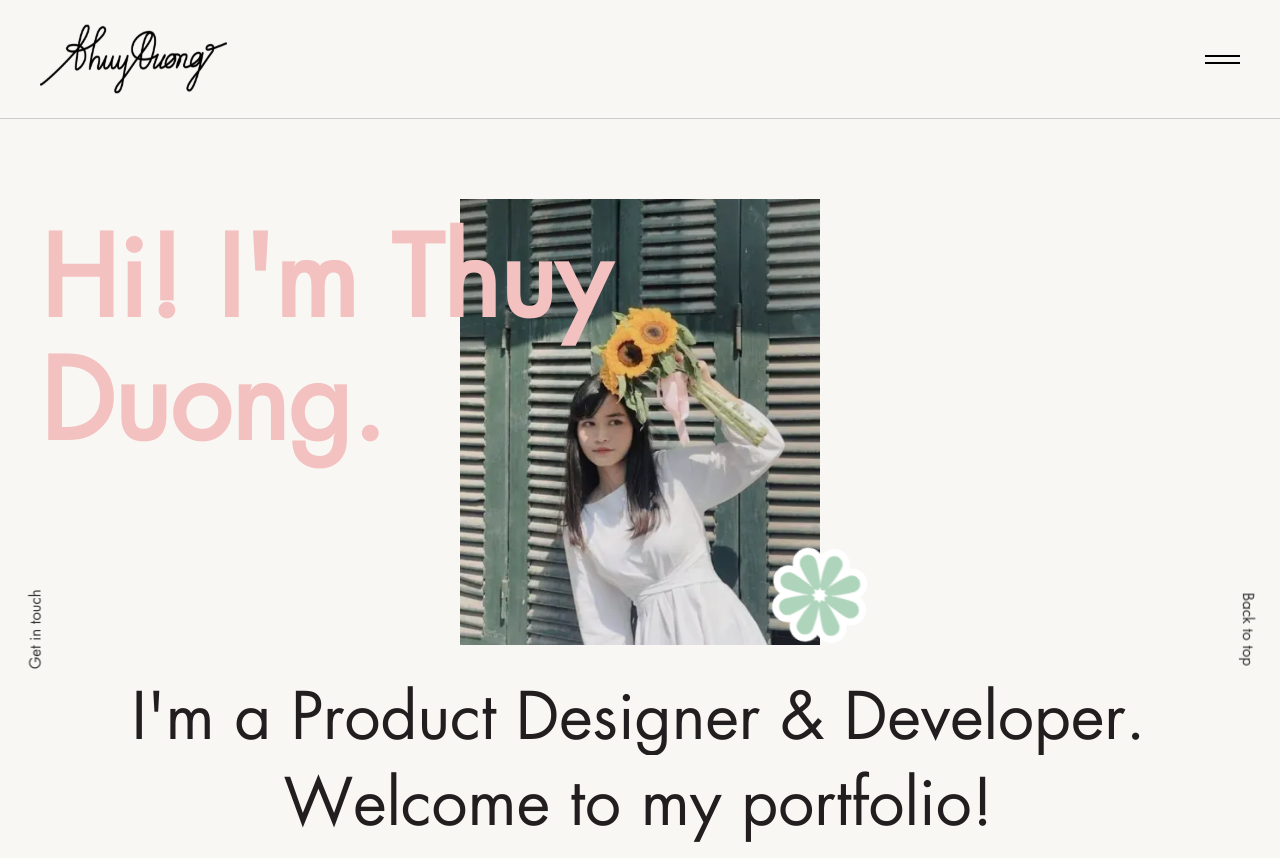
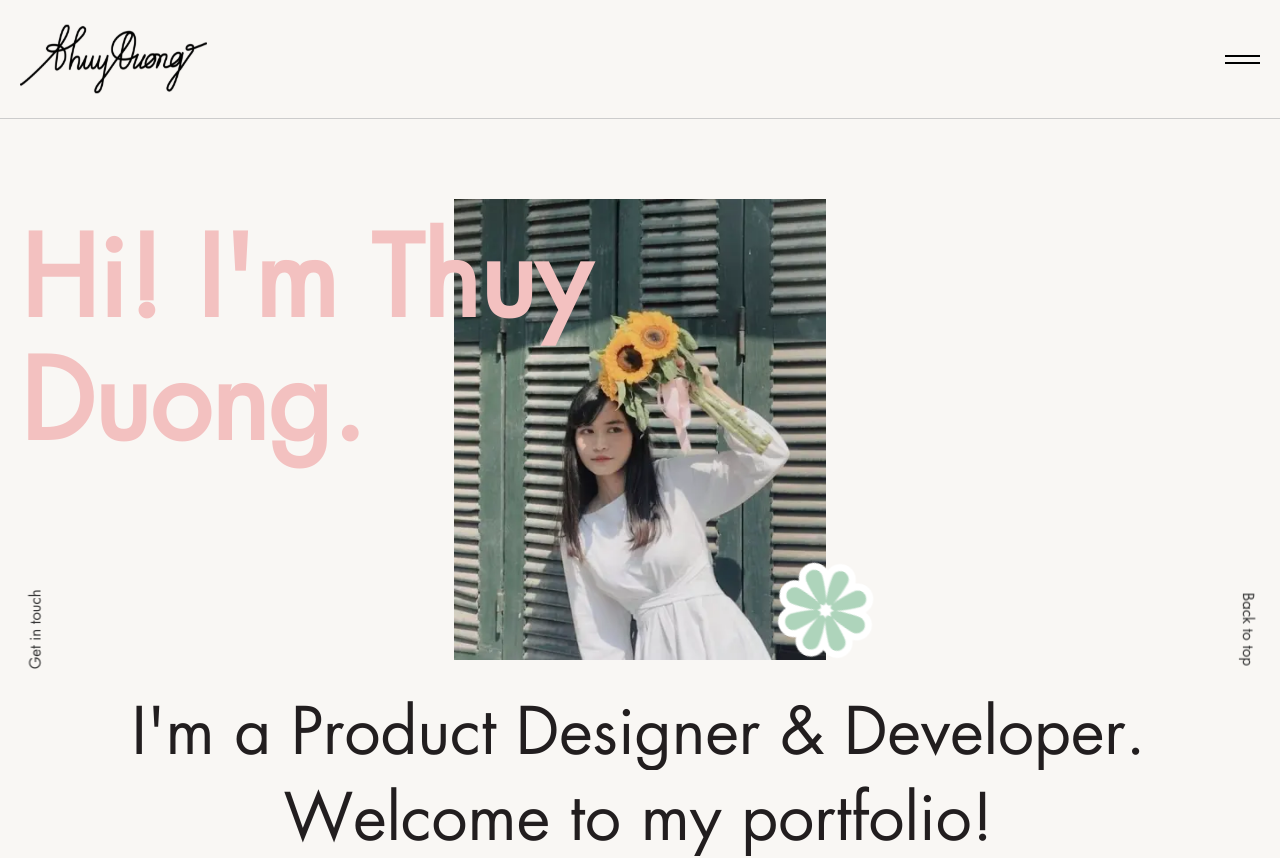
Before and after one commit to Nthuyduong/nthuyduong.github.io, a React (Create React App) app: page /about in a window 1280 px wide. Shown: the top 858 px of the page. Built offline with nearby package versions, Linux system fonts and the light colour scheme.

Commit message:
blender skill

```diff
--- a/src/pages/about.js
+++ b/src/pages/about.js
@@ -8,7 +8,7 @@ const About = () => {
   const skills = [
     {
       title: 'Design Tools',
-      skills: ['Figma/Adobe XD', 'Adobe Illustrator', 'Adobe Photoshop', 'Adobe Indesign', 'Shopify', 'Wordpress']
+      skills: ['Figma/Adobe XD', 'Blender','Adobe Illustrator', 'Adobe Photoshop', 'Adobe Indesign', 'Shopify', 'Wordpress']
     },
     {
       title: 'Tech Stack',
--- a/src/styles/app.scss
+++ b/src/styles/app.scss
@@ -809,7 +809,7 @@ body:has(.header-mobile-open) {
 
 .section {
   max-width: 1300px;
-  max-width: min(1200px, calc(100% - min(5vw, 40px)));
+  max-width: min(1300px, calc(100% - min(5vw, 40px)));
   margin: 0 auto;
 }
 
```
